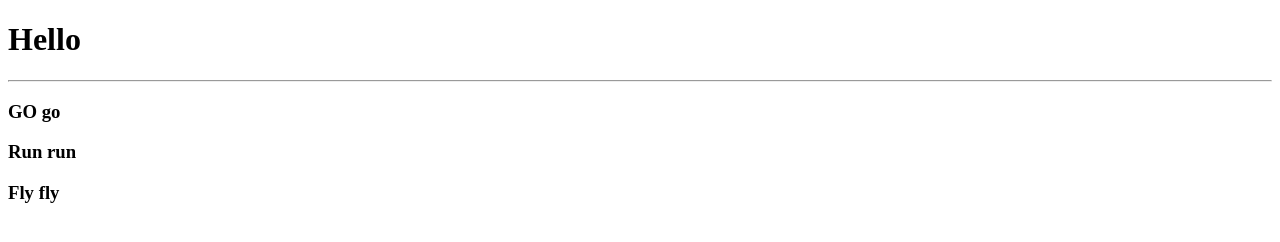
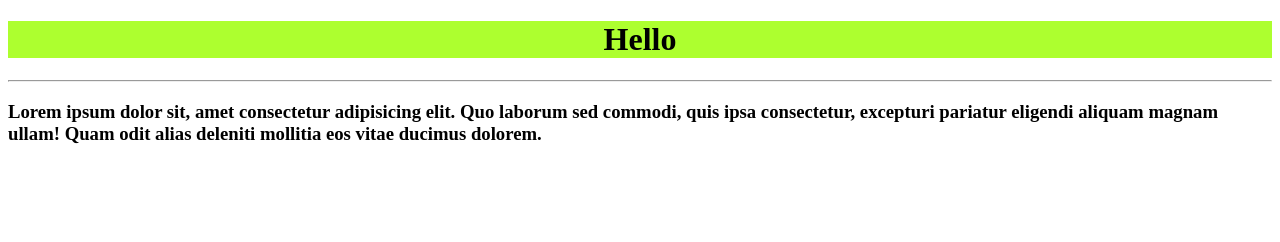
Before and after one commit to Debjit-321/Demo-1, a plain HTML site: page index.html in a window 1280 px wide. Drawn offline with Linux system fonts and the light colour scheme.

Commit message:
Added some styles.

```diff
--- a/index.html
+++ b/index.html
@@ -1,15 +1,18 @@
 <!DOCTYPE html>
 <html lang="en">
+
 <head>
     <meta charset="UTF-8">
     <meta name="viewport" content="width=device-width, initial-scale=1.0">
     <title>Test File</title>
 </head>
+
 <body>
-    <h1>Hello</h1>
+    <h1 style="background: greenyellow; display: flex; justify-content: center;">Hello</h1>
     <hr>
-    <h3>GO go</h3>
-    <h3>Run run</h3>
-    <h3>Fly fly</h3>
+    <h3>Lorem ipsum dolor sit, amet consectetur adipisicing elit. Quo laborum sed commodi, quis ipsa consectetur,
+        excepturi pariatur eligendi aliquam magnam ullam! Quam odit alias deleniti mollitia eos vitae ducimus dolorem.
+    </h3>
 </body>
+
 </html>
```
